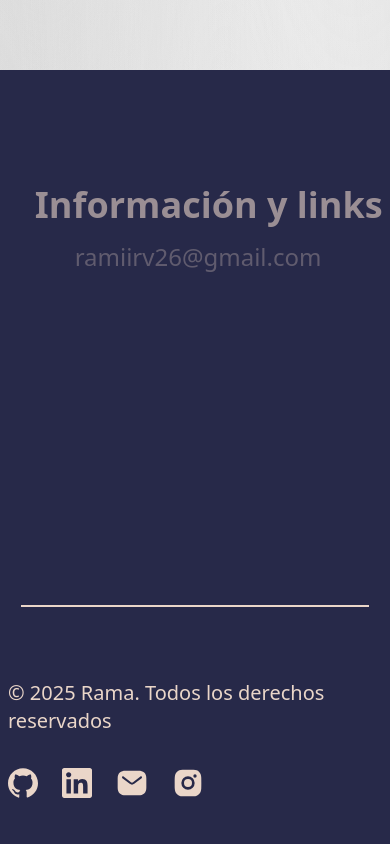
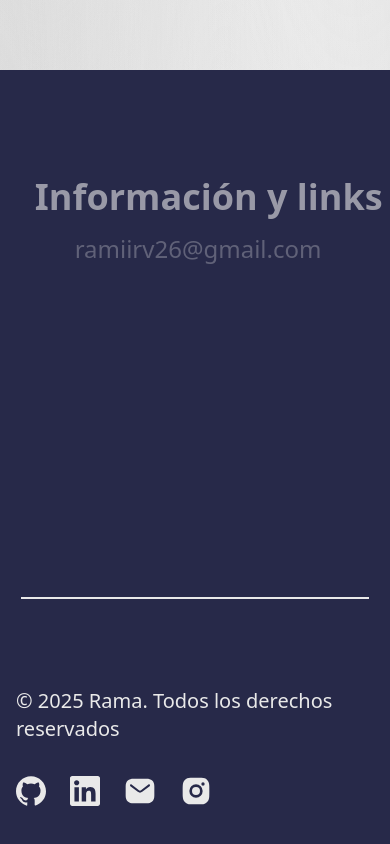
Before and after one commit to RRodriguezViegas/portfolio, a React (Vite) app: page / in a window 390 px wide. Shown: the part 2702-3546 px from the top of the page. Built offline with nearby package versions, Linux system fonts and the light colour scheme; a web font is replaced by a local one.

Commit message:
responsive wip y text color change

```diff
--- a/src/components/Footer.jsx
+++ b/src/components/Footer.jsx
@@ -44,11 +44,11 @@ function Footer({ sections }) {
   return (
     <>
       <div className="footer section h-screen flex flex-col justify-center">
-        <section className="border-b-2 border-[#EAD6C9] h-2/4 m-2 sm:m-0 sm:w-3/4 self-center">
-          <h1 className="ft-appear text-4xl font-bold text-[#EAD6C9]">
+        <section className="border-b-2 border-[#e9e9e9] h-2/4 m-4 sm:m-0 sm:w-3/4 self-center">
+          <h1 className="ft-appear text-4xl font-bold text-[#e9e9e9]">
             Información y links
           </h1>
-          <div className="text-2xl font-light text-[#EAD6C9] space-y-4 pt-4">
+          <div className="text-2xl font-light text-[#e9e9e9] space-y-4 pt-4">
             <p className="ft-appear">ramiirv26@gmail.com</p>
             <p className="ft-appear">+54 9 11 4146-1834</p>
             <a
@@ -63,7 +63,7 @@ function Footer({ sections }) {
             </button>
           </div>
         </section>
-        <section className="m-2 sm:m-0 sm:w-3/4 self-center flex flex-col lg:flex-row space-y-8 lg:space-y-0 justify-between pt-14 text-xl text-[#EAD6C9]">
+        <section className="m-4 sm:m-0 sm:w-3/4 self-center flex flex-col lg:flex-row space-y-8 lg:space-y-0 justify-between pt-14 text-xl text-[#e9e9e9]">
           <p>&copy; {currentYear} Rama. Todos los derechos reservados</p>
           <div className="space-x-6">
             <a
@@ -72,7 +72,7 @@ function Footer({ sections }) {
               rel="noopener noreferrer"
             >
               <svg
-                className="inline fill-[#EAD6C9]"
+                className="inline fill-[#e9e9e9]"
                 width="30"
                 height="30"
                 role="img"
@@ -89,7 +89,7 @@ function Footer({ sections }) {
               rel="noopener noreferrer"
             >
               <svg
-                className="inline fill-[#EAD6C9]"
+                className="inline fill-[#e9e9e9]"
                 width="30"
                 height="30"
                 role="img"
@@ -102,7 +102,7 @@ function Footer({ sections }) {
             </a>
             <a href="#" target="_blank" rel="noopener noreferrer">
               <svg
-                className="inline fill-[#EAD6C9]"
+                className="inline fill-[#e9e9e9]"
                 width="32"
                 height="32"
                 role="img"
@@ -118,9 +118,13 @@ function Footer({ sections }) {
                 />
               </svg>
             </a>
-            <a href="#" target="_blank" rel="noopener noreferrer">
+            <a
+              href="https://www.instagram.com/rama.devv?igsh=MWxvbWJmOW9id2owZw%3D%3D&utm_source=qr"
+              target="_blank"
+              rel="noopener noreferrer"
+            >
               <svg
-                className="inline fill-[#EAD6C9]"
+                className="inline fill-[#e9e9e9]"
                 width="32"
                 height="32"
                 role="img"
```
